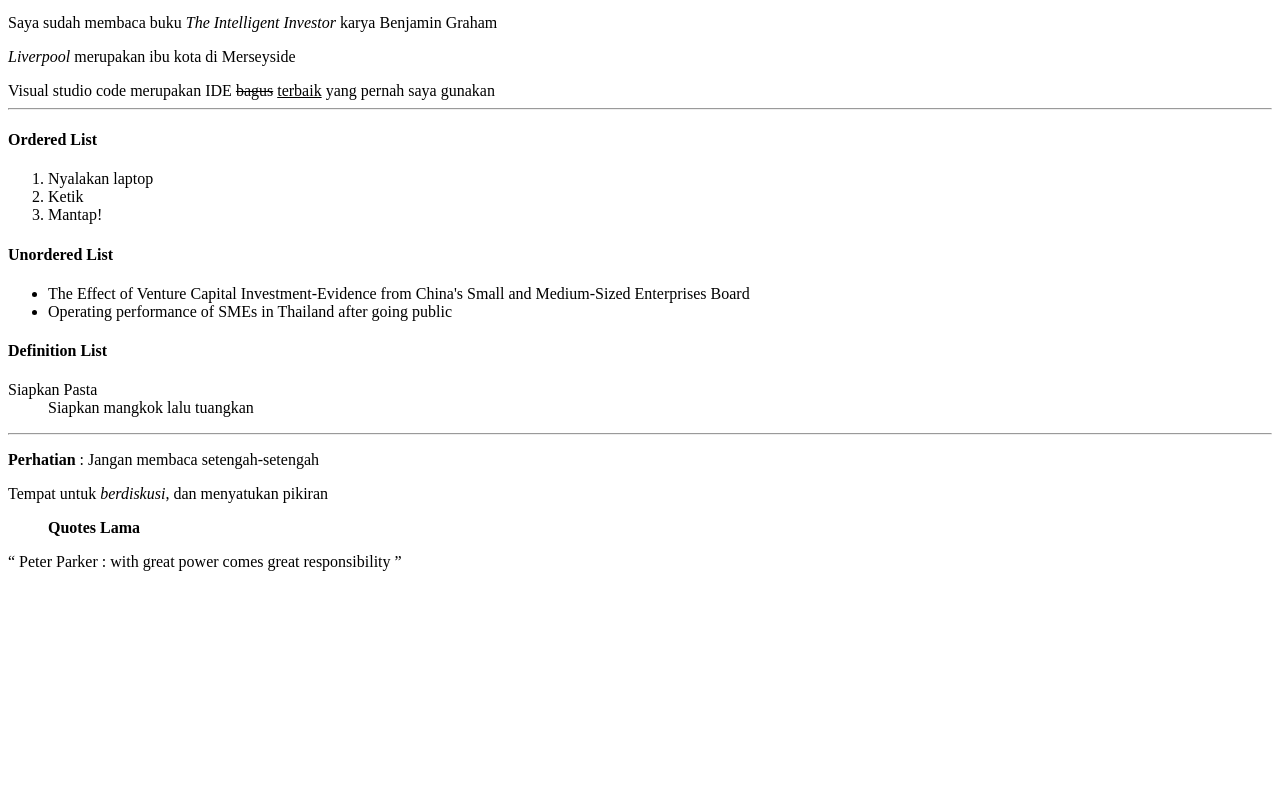
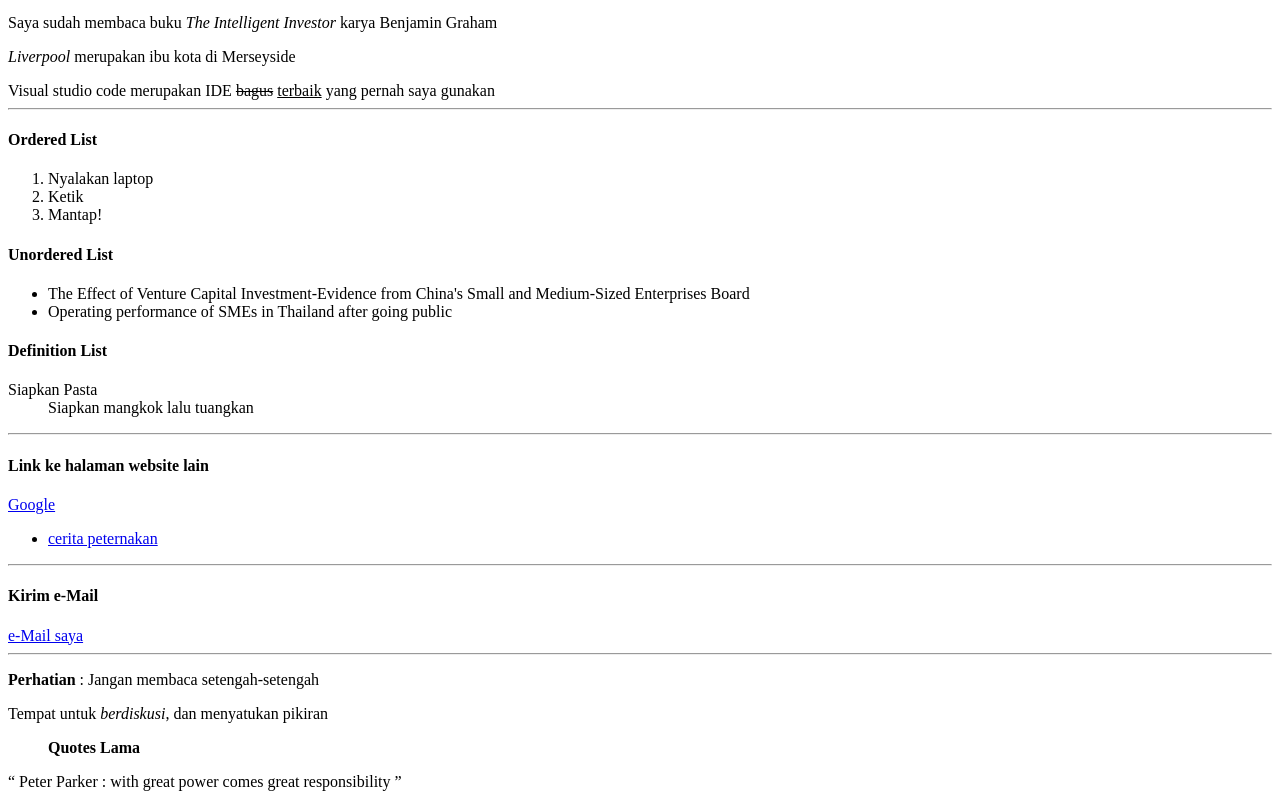
Before and after one commit to artsyhrstn/HTML_Pemula, a plain HTML site: page index.html in a window 1280 px wide. Shown: the part 949-1748 px from the top of the page. Before the commit the page ends 1528 px from the top, so only its background shows below. Drawn offline with Linux system fonts and the light colour scheme.

Commit message:
index.html

```diff
--- a/index.html
+++ b/index.html
@@ -79,6 +79,19 @@
         <dt>Siapkan Pasta</dt>
         <dd>Siapkan mangkok lalu tuangkan</dd>
     </dl>
+    <hr>
+    <!-- 11. Link dan Multipage -->
+    <h4>Link ke halaman website lain</h4>
+    <a href="https://www.google.com"> Google</a>
+    <!-- Link ke halaman sendiri -->
+    <ul>
+        <li><a href="cerita_peternakan.html">cerita peternakan</a> </li>
+    </ul>
+    <hr>
+    <h4>Kirim e-Mail</h4>
+    <a href="mailto:hisbiasyhrstn@gmail.com">e-Mail saya</a>
+    <!-- a = anchor -->
+    <!-- href = hypertext reference -->
 
     <hr>
     <!-- hr / horizontal rule = untuk menambah garis, menandai bagian tertentu -->
```
